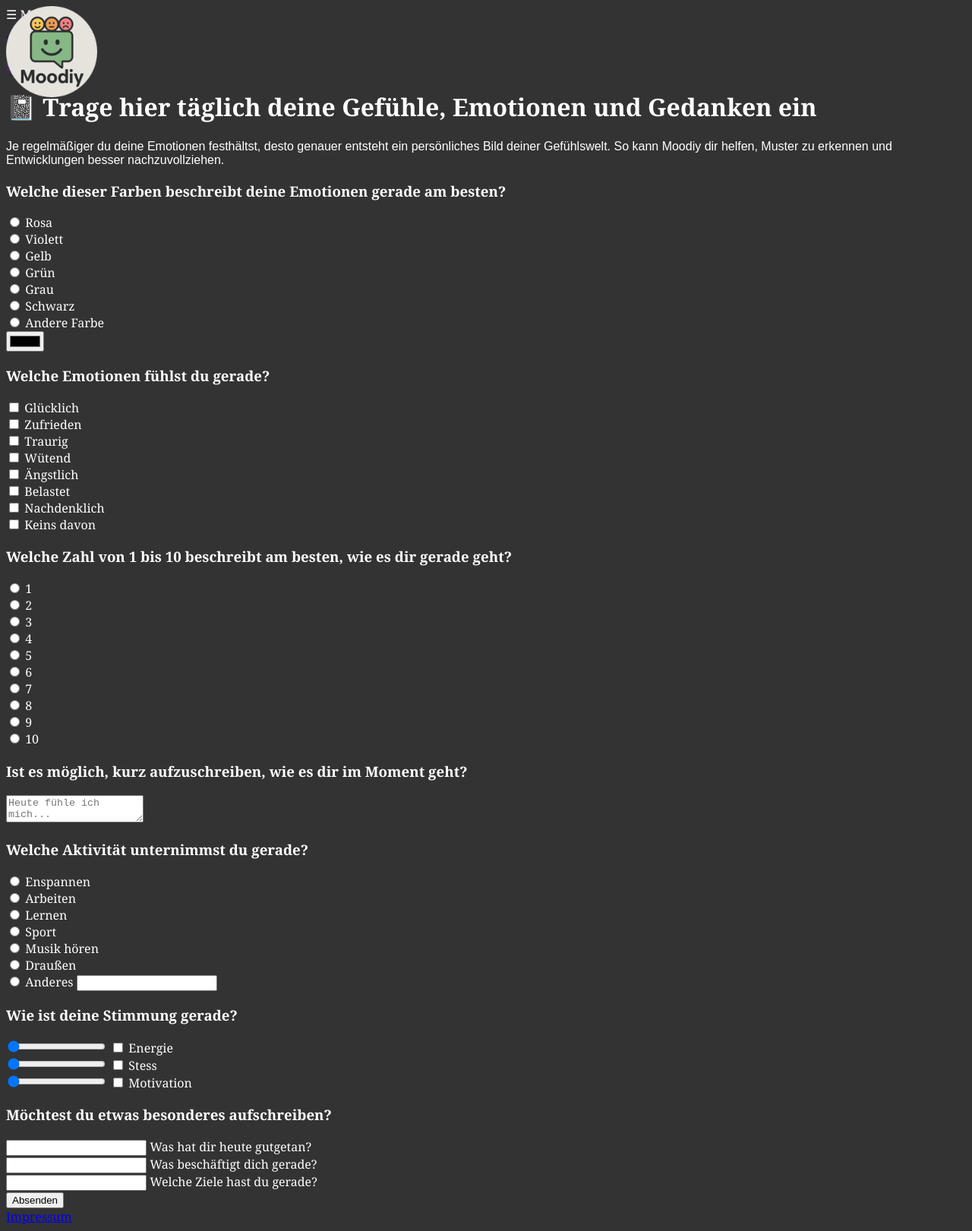
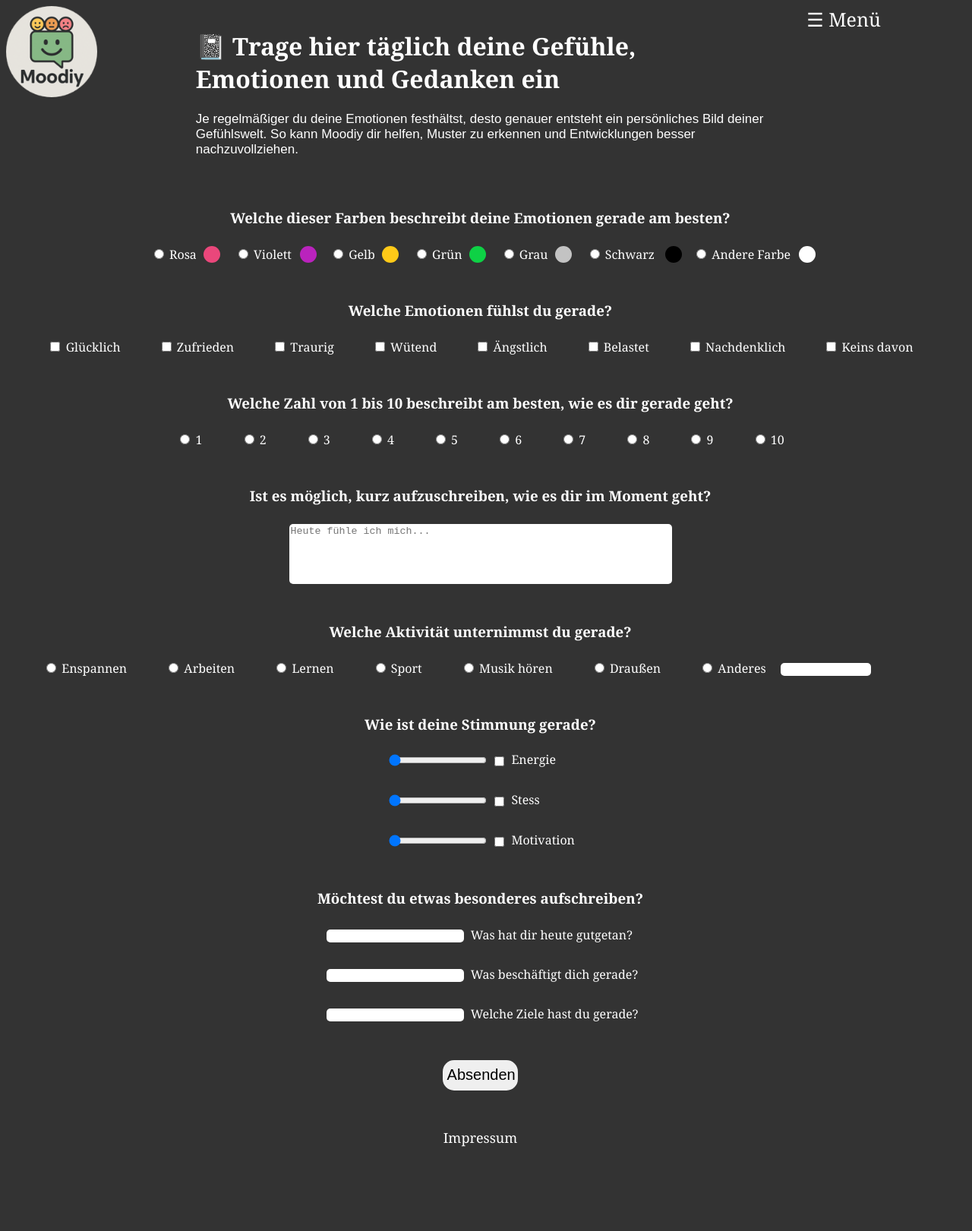
Before and after one commit to Loe0099/Moodiy, a plain HTML site: page Moodiy/rate.html in a window 1280 px wide. Shown: the whole page at 76% size. After the commit the page ends 1560 px from the top, so only its background shows below. Drawn offline with Linux system fonts and the light colour scheme.

Commit message:
Update styles.css

```diff
--- a/Moodiy/styles.css
+++ b/Moodiy/styles.css
@@ -1,3 +1,7 @@
+html {
+	scrollbar-gutter: stable;
+}
+
 body {
 	background-color: rgb(51, 51, 51);
 	color: rgb(255, 255, 255);
@@ -13,12 +17,89 @@ header {
 	-webkit-user-drag: none;
 }
 
-#mainHome {
+nav {
+	position: fixed;
+	width: 80%;
+	margin-left: 10%;
+	display: flex;
+	justify-content: end;
+	height: 25px;
+}
+
+
+#toggleArea {
+	cursor: pointer;
+	position: fixed;
+	font-size: 25px;
+}
+
+#menu {
+	position: relative;
+	top: 45px;
+	opacity: 0;
+	transform: translateY(20px);
+	pointer-events: none;
+	transition: opacity 0.3s ease, transform 0.3s ease;
+	background-color: rgba(73, 73, 73, 0.61);
+	height: fit-content;
+	padding: 2px 10px;
+	border-radius: 8px;
+}
+
+#menu.visible {
+	opacity: 1;
+	transform: translateY(0);
+	pointer-events: auto;
+}
+
+.menuPoint {
+	font-size: 14px;
+}
+
+.linkDesign {
+	color: #fff;
+	text-decoration: none;
+	position: relative;
+}
+
+.linkDesign::after {
+	content: '';
+	position: absolute;
+	width: 100%;
+	height: 2px;
+	bottom: 0;
+	left: 0;
+	background-color: #fff;
+	transform: scaleX(0);
+	transform-origin: right;
+	transition: transform 0.3s ease;
+}
+
+.linkDesign:hover::after {
+	transform: scaleX(1);
+	transform-origin: left;
+}
+
+footer {
+	text-align: center;
+	margin-bottom: 50px;
+}
+
+#linkDesignImprint {
+	font-size: 18px;
+}
+
+
+/* - Home - */
+
+#mainHome,
+#mainRate {
 	display: flex;
 	justify-content: center;
 }
 
-#mainHomeDiv {
+#mainHomeDiv,
+#mainRateDiv {
 	width: 60%;
 	margin-top: 10px;
 }
@@ -44,7 +125,7 @@ p {
 	margin-bottom: 2%;
 }
 
-ul {
+#infoSheetTips {
 	margin-left: -25px;
 	font-family: Arial;
 }
@@ -57,14 +138,153 @@ ul {
 	font-style: normal;
 }
 
+#quoteOfTheDay::before {
+	content: "„";
+}
 
+#quoteOfTheDay::after {
+	content: "“ – ";
+}
+
+/* Eintrag */
+
+.mainRateDivFormular {
+	justify-items: center;
+	margin-top: 4%;
+}
+
+#mainRateInfo {
+	font-size: 17px;
+}
+
+.wrapperContainerRate {
+	display: flex;
+	flex-direction: row;
+	gap: 50px;
+	margin-top: 2%;
+	margin-bottom: 50px;
+}
+
+.colorContainer {
+	position: relative;
+}
+
+.colorPickDiv {
+	height: 22px;
+	width: 22px;
+	border-radius: 100%;
+	position: absolute;
+	left: 115%;
+	bottom: 0;
+}
+
+#colorDivPink {
+	background-color: rgb(234, 71, 123);
+}
+
+#colorDivViolet {
+	background-color: rgb(186, 35, 189);
+}
+
+#colorDivYellow {
+	background-color: rgb(255, 202, 24);
+}
+
+#colorDivGreen {
+	background-color: rgb(14, 209, 69);
+}
+
+#colorDivGray {
+	background-color: rgb(195, 195, 195);
+}
+
+#colorDivBlack {
+	background-color: rgb(0, 0, 0);
+}
+
+#radioColorPickDiv {
+	height: 22px;
+	width: 22px;
+	border-radius: 100%;
+	background-color: white;
+	position: absolute;
+	left: 90%;
+	bottom: 0%;
+}
+
+#radioColorPickInput {
+	height: 22px;
+	width: 22px;
+	border: none;
+	border-radius: 100%;
+	opacity: 0;
+	position: relative;
+	left: 5%;
+}
+
+#textareaInput {
+	resize: none;
+	width: 500px;
+	height: 75px;
+	border-radius: 5px;
+	border: none;
+}
+
+#radioActivityElseInput {
+	margin-left: 15px;
+	width: 40%;
+}
+
+.textInput {
+	border-radius: 5px;
+	border: none;
+}
+
+.wrapperContainerRateColumn {
+	display: flex;
+	flex-direction: column;
+	gap: 30px;
+	margin-top: 2%;
+	margin-bottom: 50px;
+}
+
+.labelMood {
+	position: relative;
+	bottom: 3px;
+	left: 2px;
+}
+
+.labelTextEntry {
+	position: relative;
+	left: 5px;
+}
+
+#mainRateDivFormularSubmit {
+	display: flex;
+	justify-content: center;
+	margin-top: 2%;
+	margin-bottom: 50px;
+}
+
+#mainRateFormularSubmit {
+	width: 8%;
+	height: 40px;
+	border-radius: 15px;
+	border: none;
+	font-size: 20px;
+}
 
 /* Impressum */
 
-#imprintContainer {
+#imprintFlexContainer {
 	display: flex;
 	align-items: center;
 	flex-direction: column;
+}
+
+#imprintContainer {
+	width: 75%;
+	margin-top: 75px;
 }
 
 .imprintUl {
@@ -72,6 +292,6 @@ ul {
 	margin-left: -40px;
 }
 
-hr {
-	margin: 3.5% 0;
+.imprintHr {
+	margin: 1.8% 0;
 }
```
